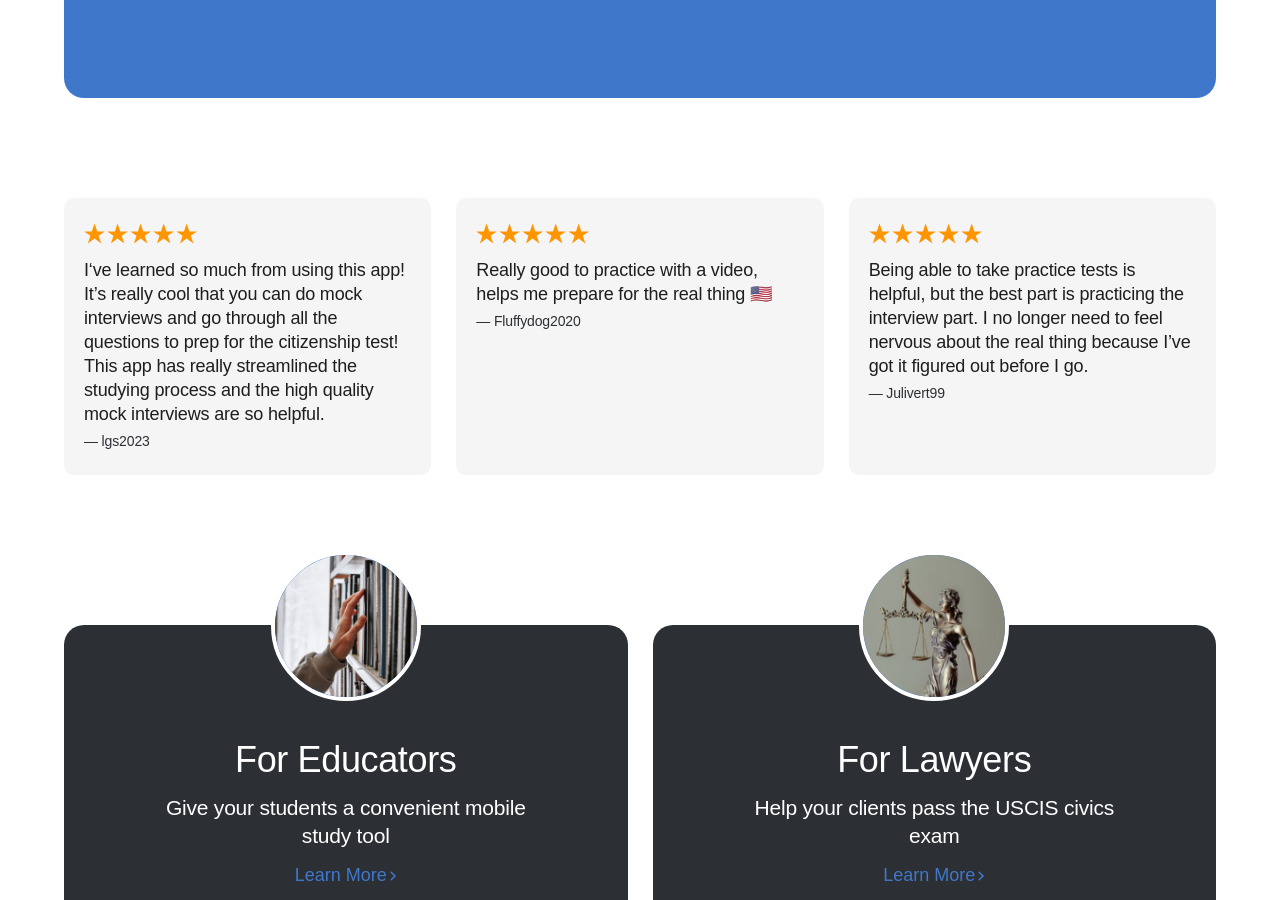
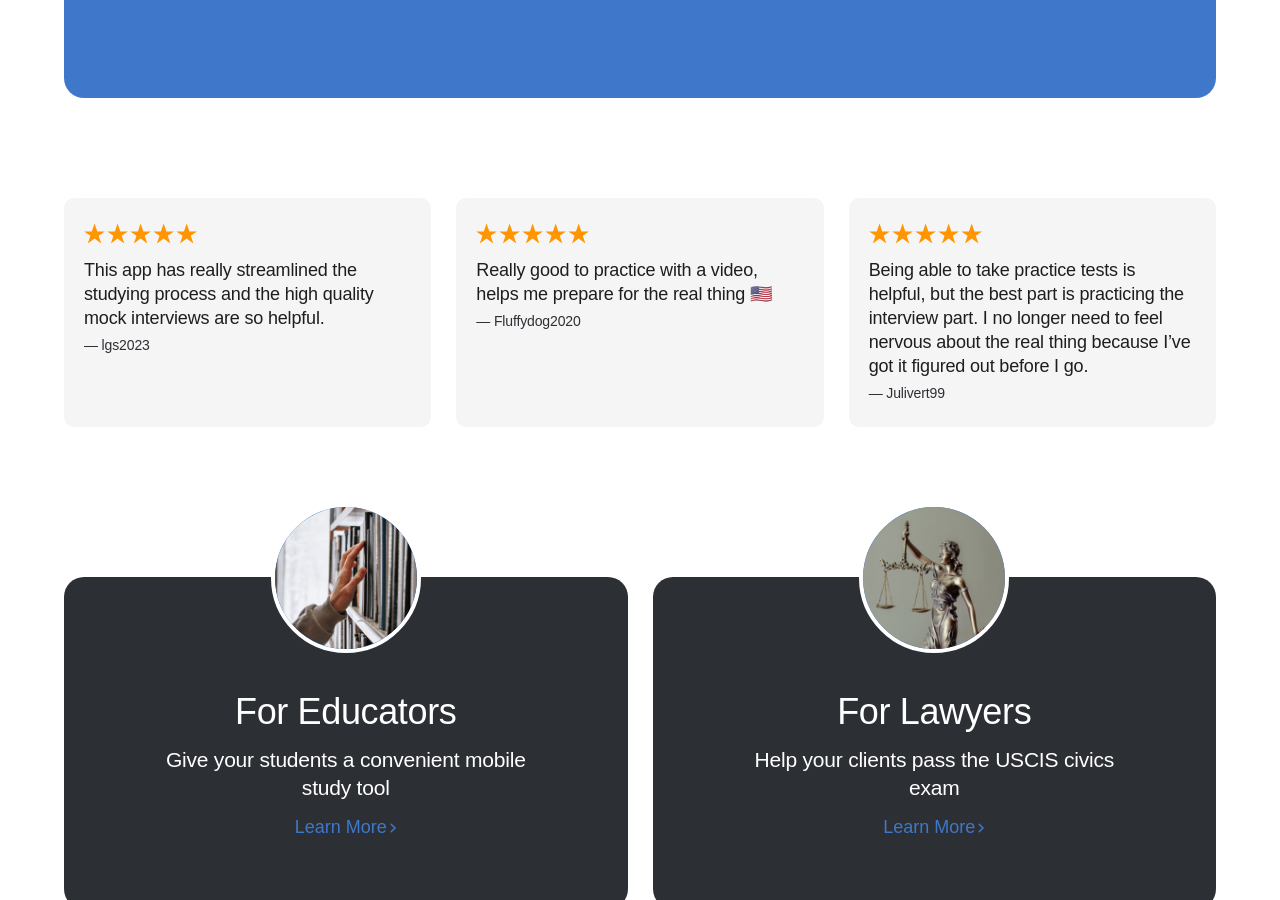
Before and after one commit to citizenryapp/website, a Jekyll site: the page built from index.markdown, in a window 1280 px wide and 900 px high, scrolled down 2366 px. Built offline with Jekyll 4.4.1, drawn with Linux system fonts in a browser that asks for light colours; some web fonts are replaced.

Commit message:
Update home.html

```diff
--- a/_layouts/home.html
+++ b/_layouts/home.html
@@ -114,7 +114,7 @@
           {% include svg-stars.html %}
         </div>
         <p class="review__text type-p2">
-          I‘ve learned so much from using this app! It’s really cool that you can do mock interviews and go through all the questions to prep for the citizenship test! This app has really streamlined the studying process and the high quality mock interviews are so helpful.
+          This app has really streamlined the studying process and the high quality mock interviews are so helpful.
         </p>
         <p class="review__reviewer type-p3">— lgs2023</p>
       </div>
```
